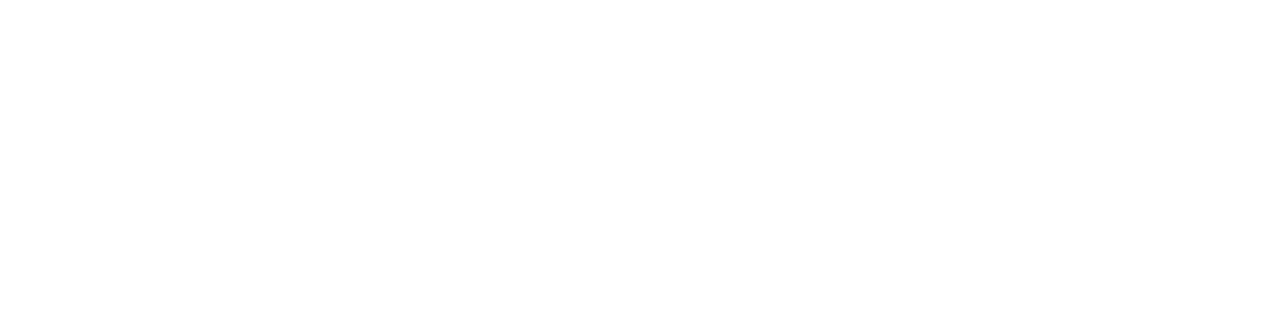
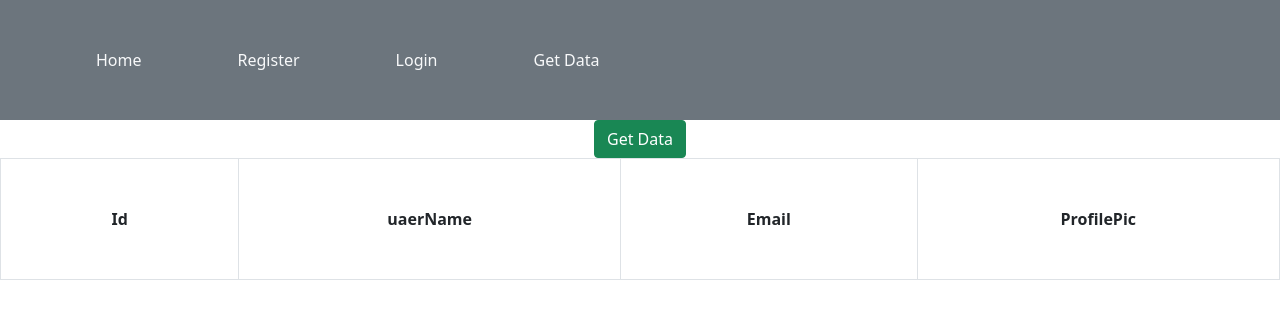
Before and after one commit to kiranrathor30697/learn-typescript-thoughtwin, a React (Create React App) app: page /getdata in a window 1280 px wide. Before the commit this address had no page. Shown: the top 318 px of the page. Built offline with nearby package versions, Linux system fonts and the light colour scheme.

Commit message:
login and get API done

```diff
--- a/package.json
+++ b/package.json
@@ -7,6 +7,7 @@
     "@emotion/styled": "^11.9.3",
     "@mui/icons-material": "^5.8.4",
     "@mui/material": "^5.8.7",
+    "@mui/x-data-grid": "^5.13.0",
     "@testing-library/jest-dom": "^5.16.4",
     "@testing-library/react": "^13.3.0",
     "@testing-library/user-event": "^13.5.0",
--- a/src/App.tsx
+++ b/src/App.tsx
@@ -14,6 +14,7 @@
 import Header from './api_calling/layout/Header';
 import Register from './api_calling/Register';
 import Login from './api_calling/Login';
+import Get_Data from './api_calling/Get_Data';
 
 function App() {
   return (
@@ -31,6 +32,8 @@
 
         <Route path='/register' element={<Register />} />
         <Route path='/login' element={<Login />} />
+        <Route path='/getdata' element={<Get_Data />} />
+
       </Routes>
     </BrowserRouter>
   );
--- /dev/null
+++ b/src/api_calling/Get_Data.tsx
@@ -0,0 +1,93 @@
+import { TableCell, TableContainer, TableHead } from '@mui/material';
+import { DataGrid, GridColDef, GridValueGetterParams } from '@mui/x-data-grid';
+import axios from 'axios';
+import { Table, TableBody, TableRow } from 'material-ui';
+import React, { useState } from 'react';
+import Header from './layout/Header';
+
+export default function Get_Data() {
+    interface getData{
+         get_data?:Array<Object>
+        mydata?:{
+            data?:any
+        }
+        token?:string
+        Authorization?:string
+        headers?:{
+            Authorization?:string
+        }
+        map?:any
+    }
+
+    const [get_data,setGet_data] = useState<getData>()
+
+    const getData = async (e:React.MouseEvent<HTMLButtonElement>) => {
+
+        let token:any = localStorage.getItem('token')
+
+        try {
+            // debugger
+            const mydata = await axios.get(' http://192.168.1.11:8000/api/user/registeredUser',{
+                headers:{
+                    Authorization:token
+                }
+            })
+            setGet_data(mydata.data);
+
+            console.log('==========',get_data);
+        } catch (error) {
+            console.log(error);
+        }
+    }
+
+    console.log(get_data);
+  return (
+    <>
+      <Header />
+      {
+         // length > 0 ? true : false
+      }
+      <div className='text-center'>
+        <button className='btn btn-success' onClick={getData}>Get Data</button>
+      </div>
+
+      <div className=''>
+        <table className='container-fluid'>
+            <thead>
+                <tr>
+                    <th className='p-5 border text-center'>Id</th>
+                    <th className='p-5 border text-center'>uaerName</th>
+                    <th className='p-5 border text-center'>Email</th>
+                    <th className='p-5 border text-center'>ProfilePic</th>
+                </tr>
+            </thead>
+            <tbody>
+            {
+                get_data?.map((cv:any,idx:number)=>{
+                    console.log(cv);
+                    return(
+                        <tr key={idx}>
+                            <td className='p-5 border text-center'>{idx+1}</td>
+                            <td className='p-5 border text-center'>{cv.userName}</td>
+                            <td className='p-5 border text-center'>{cv.email}</td>
+                            <td className='p-5 border text-center'>{cv.propfilePic}</td>
+                            <td className='p-5 border text-center'>
+                                <button className='btn btn-success btn-lg'>Edit</button>
+                                <button className='btn btn-danger btn-lg'>Delete</button>
+                            </td>
+                        </tr>
+                    )
+                })
+            }
+            </tbody>
+        </table>
+      </div>
+
+
+
+
+
+
+    </>
+  );
+}
--- a/src/api_calling/Login.tsx
+++ b/src/api_calling/Login.tsx
@@ -1,14 +1,42 @@
-import React from 'react';
+import axios from 'axios';
+import React, { useState } from 'react';
+import { useNavigate } from 'react-router-dom';
 import Header from './layout/Header';
 
+interface loginType{
+  userName:string,
+     password:string
+}
 export default function Login() {
 
-    const LoginForm = (e:React.FormEvent<HTMLFormElement>) => {
-      e.preventDefault()
+  const navigate = useNavigate();
+
+   const [login_data,setLoginData] = useState<loginType>({
+     userName:'',
+     password:''
+   })
+
+    const handleLogin = (e:React.ChangeEvent<HTMLInputElement>) => {
+      const {name,value} = e.target;
+      setLoginData({
+        ...login_data,
+        [name]:value
+      })
     }
+    const LoginForm = async (e:React.FormEvent<HTMLFormElement>) => {
+      e.preventDefault();
+      try {
+        const login = await axios.post('http://192.168.1.11:8000/api/user/login',login_data)
 
-    const handleLogin = () => {
-        //http://192.168.1.11:8000/api/user/login
+        console.log(login.data.data.token);
+
+        localStorage.setItem('token', login.data.data.token)
+
+        navigate('/getdata')
+
+      } catch (error) {
+        console.log(error);
+      }
     }
   return (
     <>
--- a/src/api_calling/layout/Header.js
+++ b/src/api_calling/layout/Header.js
@@ -9,6 +9,7 @@
         <Link to="/home" className='p-5 text-decoration-none text-light'>Home</Link>
         <Link to="/register" className='p-5 text-decoration-none text-light'>Register</Link>
         <Link to="/login" className='p-5 text-decoration-none text-light'>Login</Link>
+        <Link to="/getdata" className='p-5 text-decoration-none text-light'>Get Data</Link>
       </div>
       </>
   );
```
Also changed, not shown: 1 other file (tests, documents, lock files or other folders).
